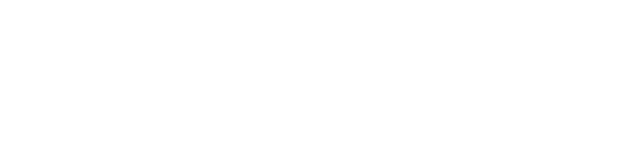
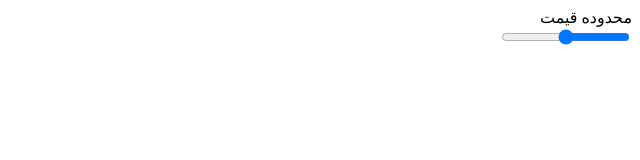
Before and after one commit to Asadi-Alireza/learn-html, a plain HTML site: page E16/index.html in a window 1280 px wide. Shown: the whole page, without its empty margins (640-1280 px from the left). Drawn offline with Linux system fonts and the light colour scheme.

Commit message:
input type "range"

```diff
--- a/E16/index.html
+++ b/E16/index.html
@@ -6,7 +6,12 @@
     <meta name="viewport" content="width=device-width, initial-scale=1.0">
     <title>E16</title>
 </head>
-<body>
+<body dir="rtl">
 
+    <form action="">
+        <label for="Damaneh">محدوده قیمت</label><br>
+        <input type="range" name="Damaneh" id="Damaneh">
+
+    </form>
 </body>
 </html>
```
